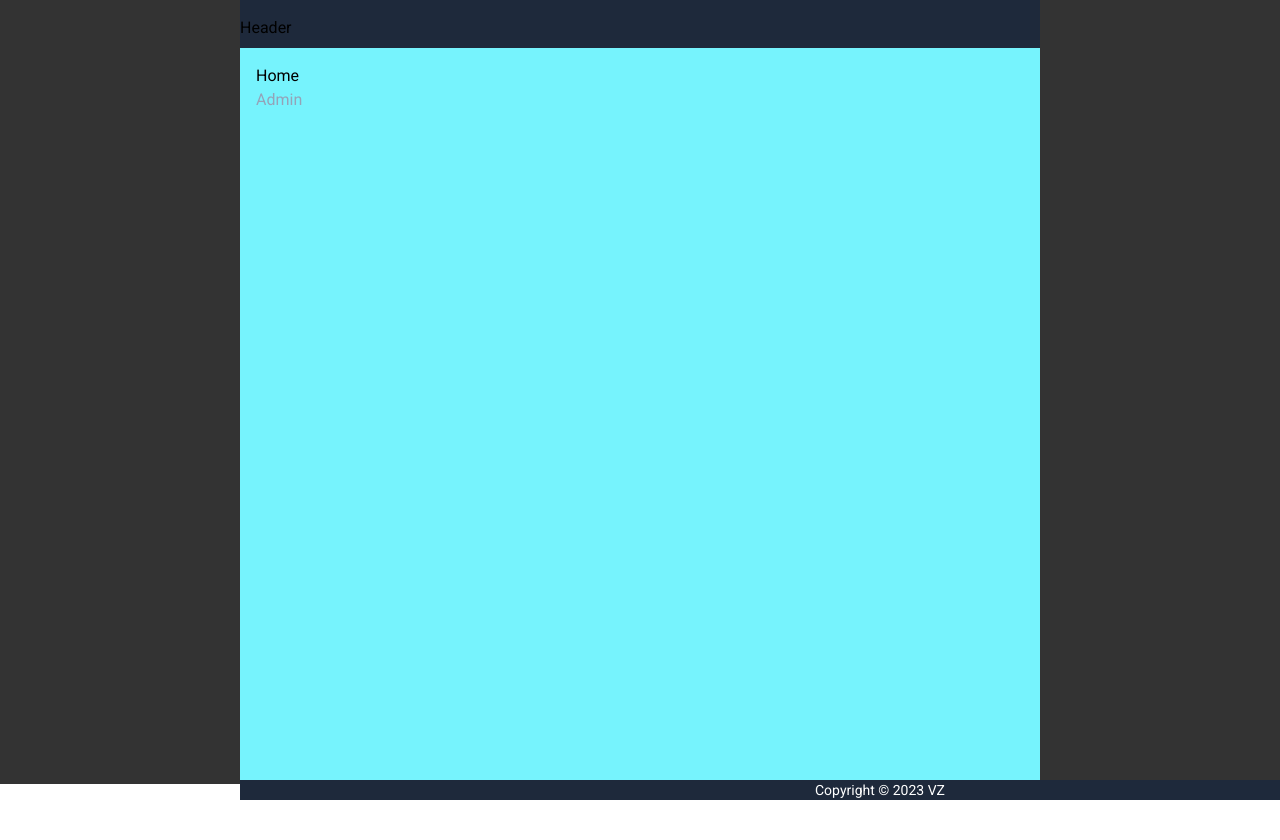
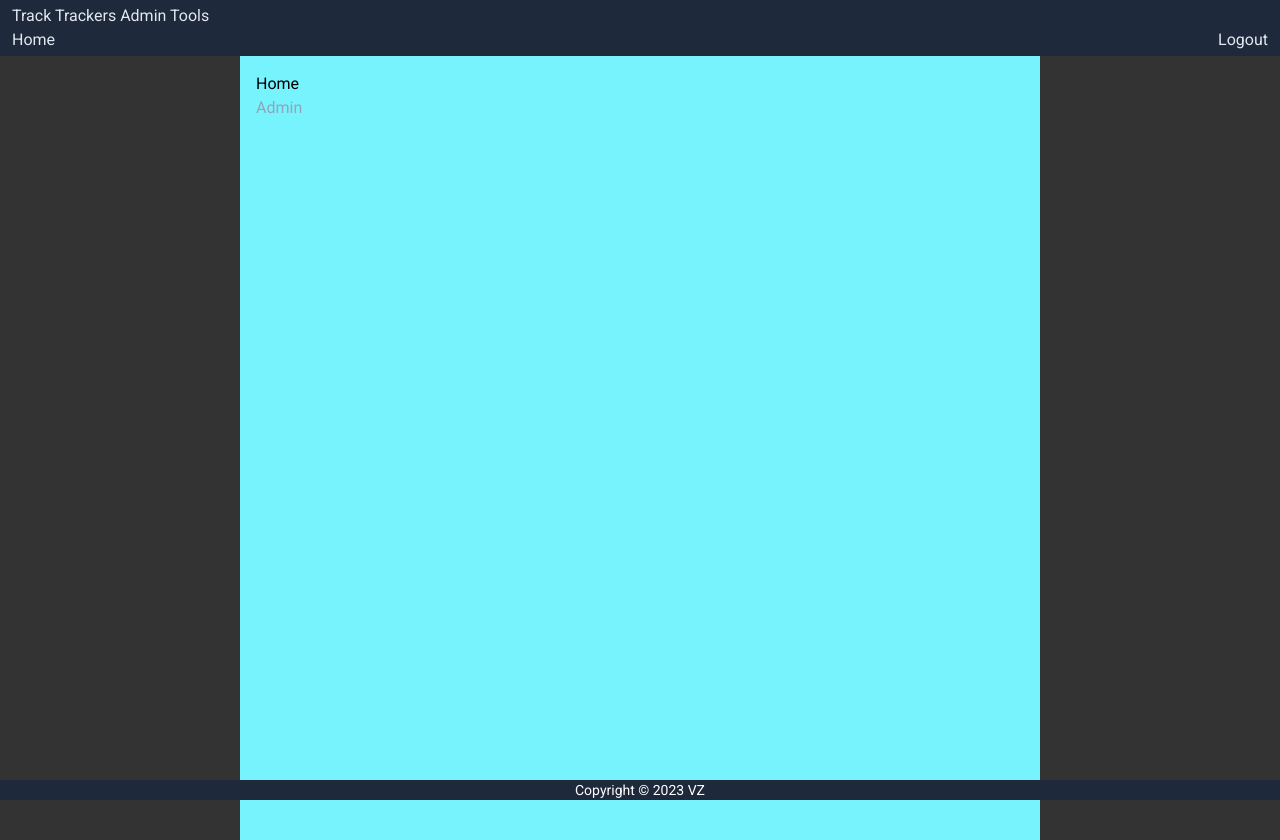
Before and after one commit to sawfiz/tt-admin, a React (Vite) app: page / in a window 1280 px wide. Before the commit the page ends 800 px from the top, so only its background shows below. Built offline with nearby package versions, Linux system fonts and the light colour scheme; no server answers.

Commit message:
Add a basic navbar

```diff
--- a/src/App.css
+++ b/src/App.css
@@ -27,15 +27,15 @@
 }
 
 .App {
+}
+
+main {
   background: var(--color-light);
   width: clamp(var(--min-content-width), 100%, var(--max-content-width));
   margin: auto;
+  padding: 1rem;
   position: relative;
   min-height: calc(100vh - 1rem);
-}
-
-main {
-  margin: 1rem;
 }
 
 h2 {
--- a/src/App.jsx
+++ b/src/App.jsx
@@ -9,7 +9,7 @@ import './App.css';
 
 function App() {
   return (
-    <div className='App'>
+    <div >
       <RouterProvider router={router}></RouterProvider>
     </div>
   );
--- a/src/components/athlete/ManageAthletes.jsx
+++ b/src/components/athlete/ManageAthletes.jsx
@@ -12,6 +12,9 @@ const ManageAthletes = () => {
   return (
     <main>
       <h2>Manage Athletes</h2>
+      <Button style={{ margin: '1rem 0' }}>
+
+      </Button>
       {/* <Link to="/athletes/new">Add New Athlete</Link> */}
       <AthleteList />
     </main>
--- a/src/pages/Header.jsx
+++ b/src/pages/Header.jsx
@@ -6,68 +6,24 @@
 
 // Components
 
-// Modals
+// Styling
+import Container from 'react-bootstrap/Container';
+import Nav from 'react-bootstrap/Nav';
+import Navbar from 'react-bootstrap/Navbar';
+import NavbarBrand from 'react-bootstrap/esm/NavbarBrand';
 
 export default function Header() {
   return (
-    <div className="grid grid-cols-[3rem_auto] bg-slate-800">
-      <h2> Header </h2>
-      {/* <div className="flex">
-        <Link to={'/'}>
-          <img src="/images/athlelite.png" alt="Team Athlelite" className="" />
-        </Link>
-      </div>
-
-      <div className="flex justify-around">
-        <NavLink
-          to="/"
-          className={
-            'flex items-end pb-1 no-underline text-slate-400 hover:text-slate-200'
-          }
-        >
-          Home
-        </NavLink>
-
-       {(isLoggedIn && ['admin', 'coach'].includes(userInfo.role )) && <NavLink
-          to="/admin"
-          className={
-            'flex items-end pb-1 no-underline text-slate-400 hover:text-slate-200'
-          }
-        >
-          Admin
-        </NavLink>}
-
-       {(isLoggedIn && userInfo.role === 'parent' ) && <NavLink
-          to="/children"
-          className={
-            'flex items-end pb-1 no-underline text-slate-400 hover:text-slate-200'
-          }
-        >
-          My Children
-        </NavLink>}
-
-        <NavLink
-          to="/about"
-          className={
-            'flex items-end pb-1 no-underline  text-slate-400 hover:text-slate-200'
-          }
-        >
-          About
-        </NavLink>
-        <div className="flex justify-center items-end pb-1">
-          {!isLoggedIn && <Auth />}
-          {isLoggedIn && (
-            <button onClick={showModal} className="pb-1">
-              <img
-                src={user.photoURL}
-                alt="Avatar"
-                className="w-8 h-8 rounded-full border hover:border-red-500"
-              />
-            </button>
-          )}
-        </div>
-      </div>
-      <SignOutModal show={show} hideModal={hideModal} handleSignOut={handleSignOut}/> */}
+    <div>
+      <Navbar className='bg-slate-800 text-slate-200 px-3 py-1'>
+        <Container>
+          <NavbarBrand>Track Trackers Admin Tools</NavbarBrand>
+          <Nav className="flex justify-between">
+            <Nav.Link href="/">Home</Nav.Link>
+            <Nav.Link href="#logout">Logout</Nav.Link>
+          </Nav>
+        </Container>
+      </Navbar>
     </div>
   );
 }
```
